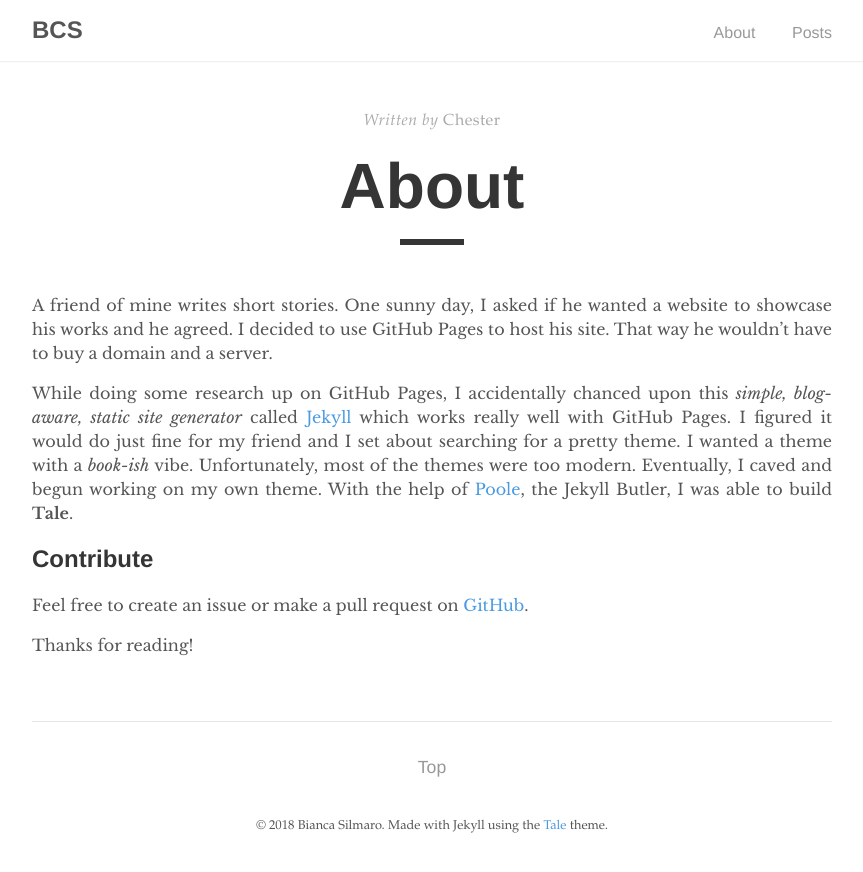
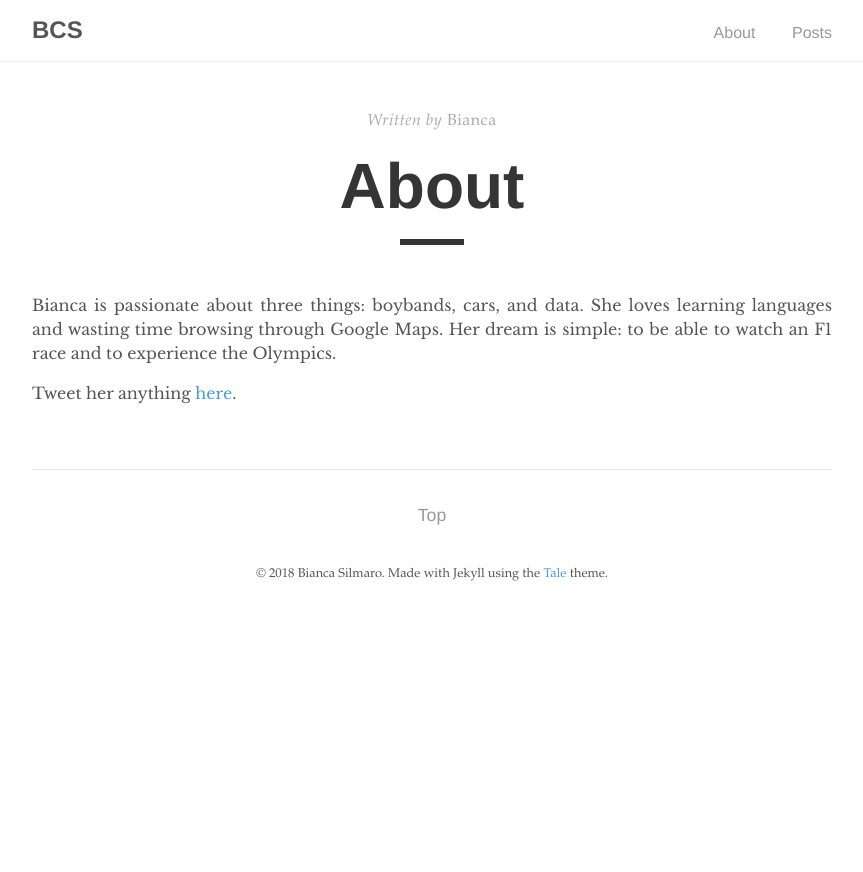
Before and after one commit to binkymilk/portfolio-gh-pages, a Jekyll site: the page built from about.md, in a window 1280 px wide. Shown: the top 872 px of the page, without its empty margins (208-1071 px from the left). Built offline with Jekyll 4.4.1, drawn with Linux system fonts in a browser that asks for light colours.

Commit message:
Updated about me

```diff
--- a/about.md
+++ b/about.md
@@ -1,15 +1,10 @@
 ---
 layout: post
 title: "About"
-author: "Chester"
+author: "Bianca"
 permalink: /about/
 ---
 
-A friend of mine writes short stories. One sunny day, I asked if he wanted a website to showcase his works and he agreed. I decided to use GitHub Pages to host his site. That way he wouldn't have to buy a domain and a server.
+Bianca is passionate about three things: boybands, cars, and data. She loves learning languages and wasting time browsing through Google Maps. Her dream is simple: to be able to watch an F1 race and to experience the Olympics.
 
-While doing some research up on GitHub Pages, I accidentally chanced upon this _simple, blog-aware, static site generator_ called [Jekyll](https://jekyllrb.com/) which works really well with GitHub Pages. I figured it would do just fine for my friend and I set about searching for a pretty theme. I wanted a theme with a _book-ish_ vibe. Unfortunately, most of the themes were too modern. Eventually, I caved and begun working on my own theme. With the help of [Poole](https://github.com/poole/poole), the Jekyll Butler, I was able to build **Tale**.
-
-## Contribute
-Feel free to create an issue or make a pull request on [GitHub](https://github.com/chesterhow/tale).
-
-Thanks for reading!
+Tweet her anything [here](https://twitter.com/binkymilk).
```
